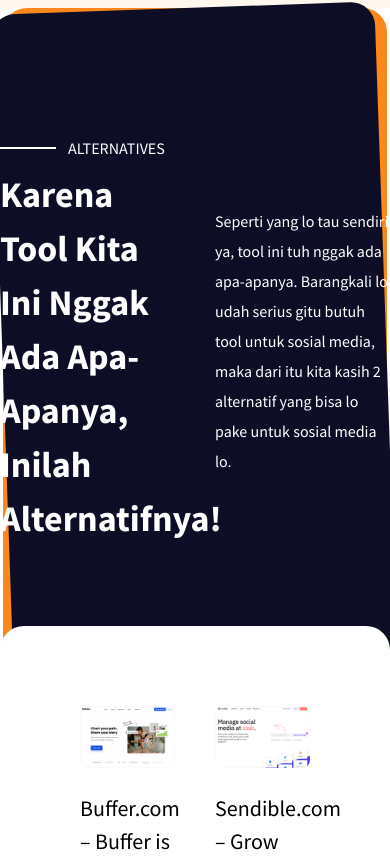
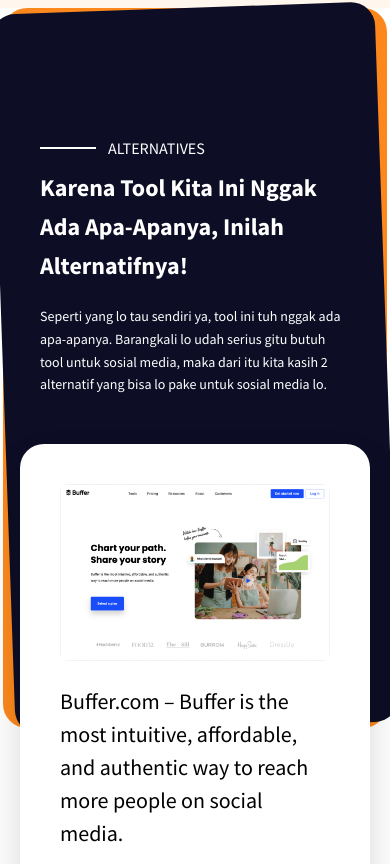
Before and after one commit to hudadamar21/codedesign-mstskp, a React (Vite) app: page / in a window 390 px wide. Shown: the part 4450-5314 px from the top of the page. Built offline with nearby package versions, Linux system fonts and the light colour scheme.

Commit message:
responsive mobile alternative section

```diff
--- a/src/components/sections/AlternativeSection.tsx
+++ b/src/components/sections/AlternativeSection.tsx
@@ -6,25 +6,25 @@
     <section className="relative z-10 py-32 text-white mt-64 bg-white">
       <div className="absolute inset-0 z-[-1] bg-primary w-[98.5%] mx-auto rounded-3xl rotate-0 h-[720px]"></div>
       <div className="absolute inset-0 bg-dark skew-x-1 -skew-y-1 w-[98.5%] mx-auto -rotate-1 rounded-3xl h-[720px]"></div>
-      <div className="relative z-10 main-container grid grid-cols-2 items-center gap-10 ">
+      <div className="relative z-10 main-container grid grid-cols-1 md:grid-cols-2 items-center gap-5 md:gap-10 px-10">
         <div>
           <div className="flex items-center gap-3 mb-2">
-            <div className="h-[2px] w-14 bg-white"></div>
+            <div className="h-[2px] w-14 bg-white text-sm md:text-base"></div>
             ALTERNATIVES
           </div>
-          <h2 className="text-4xl font-bold leading-[54px]">
+          <h2 className="text-2xl md:text-3xl lg:text-4xl font-bold leading-relaxed md:leading-[54px]">
             Karena Tool Kita Ini Nggak Ada Apa-Apanya, Inilah Alternatifnya!
           </h2>
         </div>
         <div>
-          <p className="leading-[30px]">
+          <p className="text-sm md:text-base leading-relaxed md:leading-[30px]">
             Seperti yang lo tau sendiri ya, tool ini tuh nggak ada apa-apanya. Barangkali lo udah
             serius gitu butuh tool untuk sosial media, maka dari itu kita kasih 2 alternatif yang
             bisa lo pake untuk sosial media lo.
           </p>
         </div>
       </div>
-      <div className="relative z-10 main-container bg-white rounded-3xl p-20 grid grid-cols-2 gap-10 text-black mt-20 shadow-2xl">
+      <div className="relative z-10 main-container bg-white rounded-3xl p-10 md:p-20 grid grid-cols-1 md:grid-cols-2 gap-10 text-black mt-12 md:mt-20 shadow-2xl mx-5">
         {alternatives.map((alternative, i) => (
           <div className="space-y-6" key={i}>
             <img className="rounded-lg w-full" src={alternative.thumbnail} alt={alternative.name} />
```
